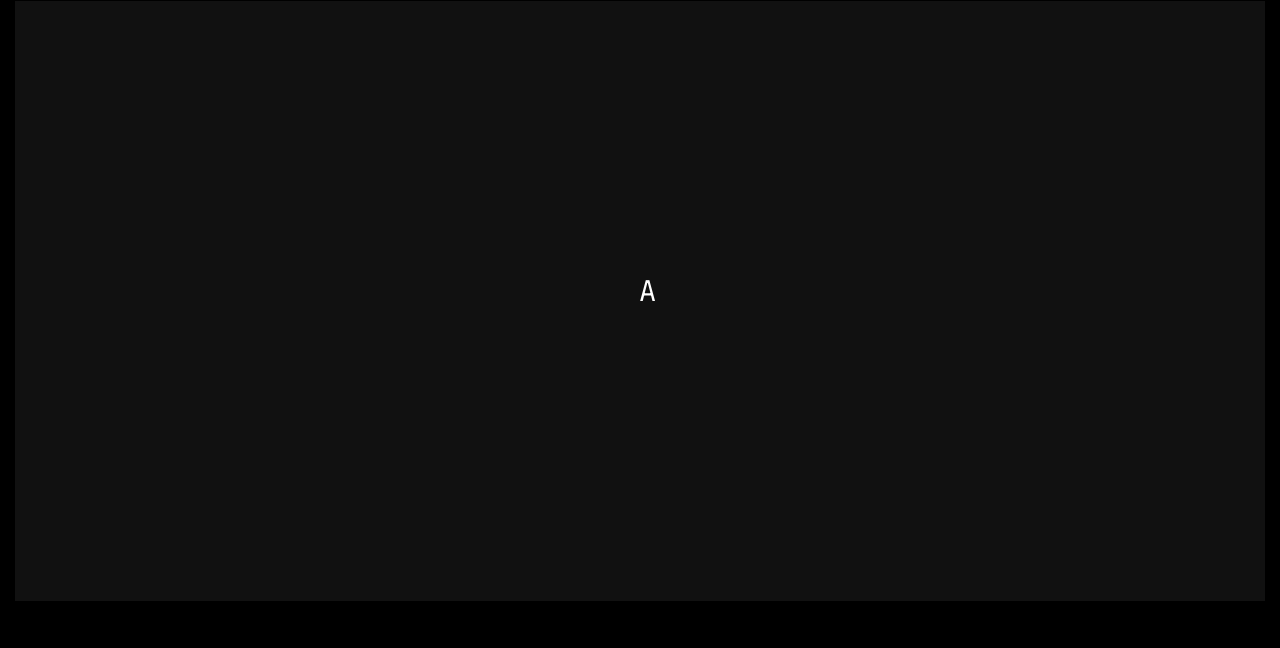
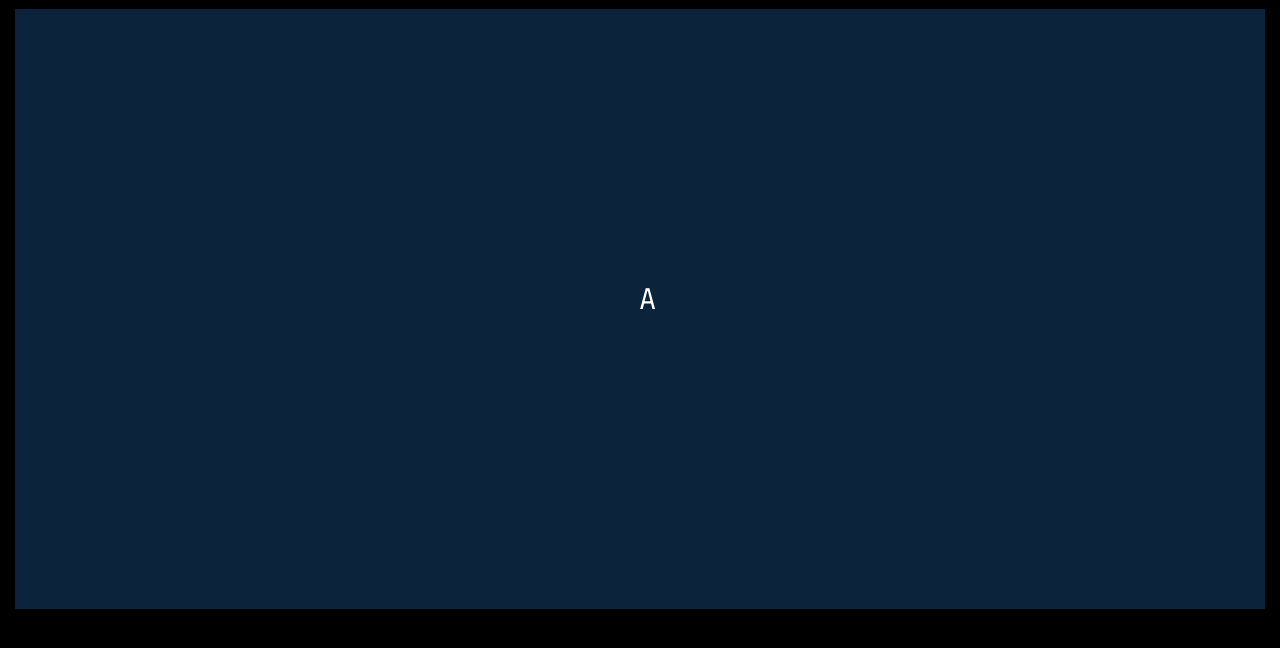
Before and after one commit to Wic47/Canvas-Spel, a plain HTML site: page index.html in a window 1280 px wide. Drawn offline with Linux system fonts and the light colour scheme.

Commit message:
Update style.css

```diff
--- a/style.css
+++ b/style.css
@@ -1,10 +1,10 @@
+@import url('https://fonts.googleapis.com/css2?family=Work+Sans:wght@300&display=swap');
 body {
-  margin: 0;
-  display: flex;
-  justify-content: center;
-  background-color: black;
+    background-color: black;
+    display: flex;
+    justify-content: center;
 }
 
 #canvas {
-  background-color: #111111;
+    background-color: rgba(44, 135, 226, 0.267);
 }
```
